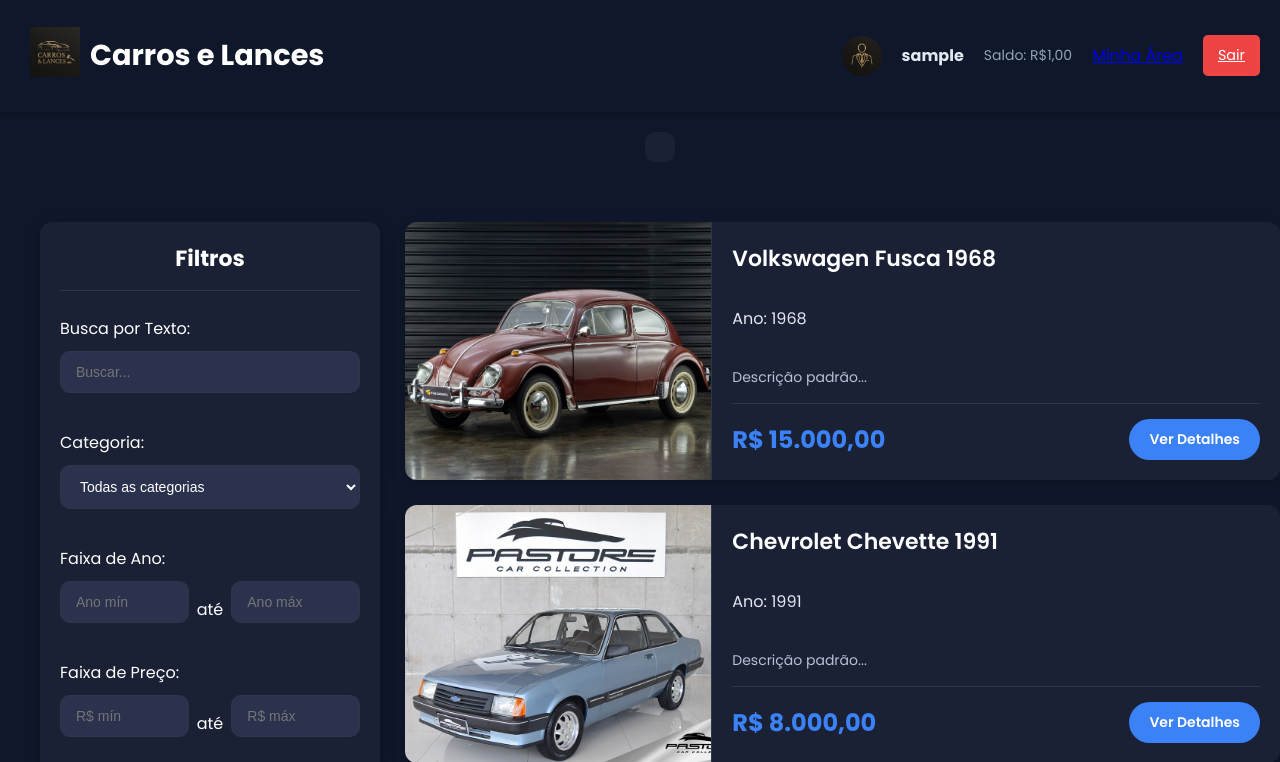
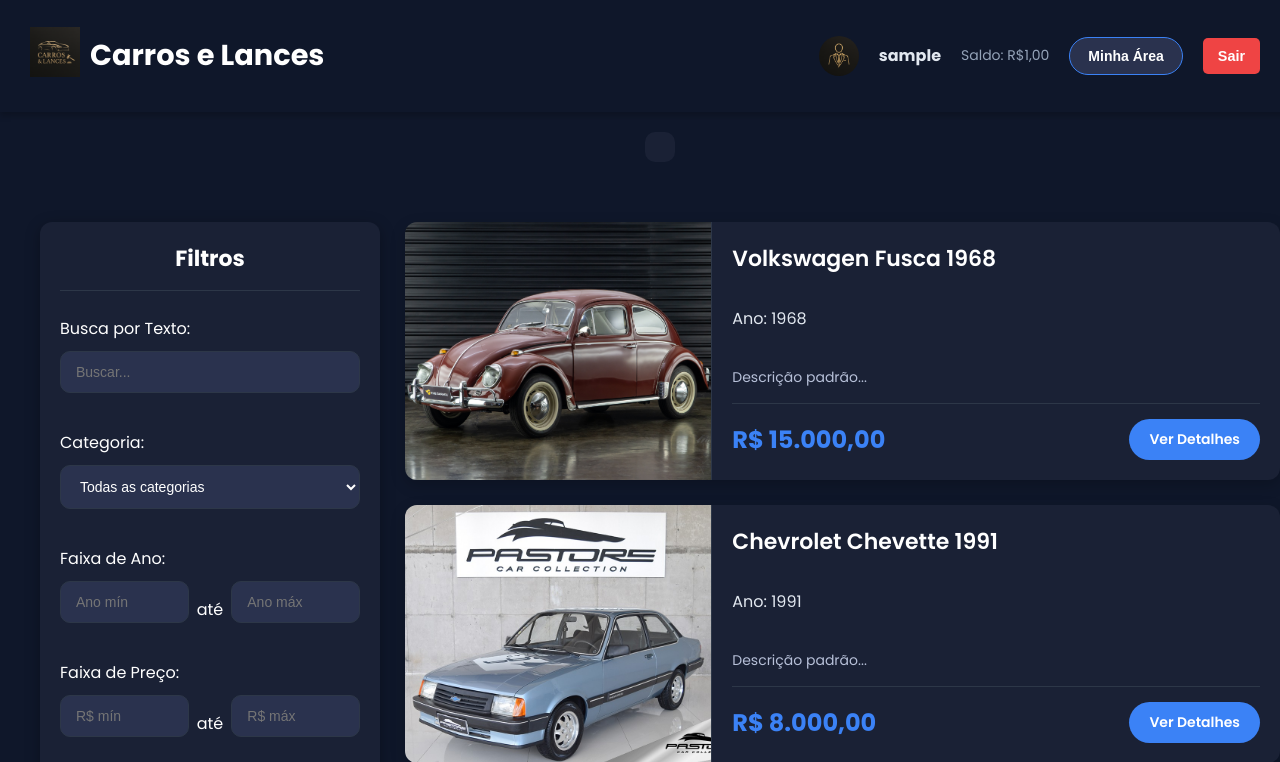
Before and after one commit to JoaoBird/PHPCars, a PHP site: page /index.php in a window 1280 px wide. Shown: the top 762 px of the page. Run offline with PHP 8.4, Linux system fonts and the light colour scheme; the visitor is signed in with stand-in values (Sample User, id 1); data that the repository does not hold is empty.

Commit message:
melhorias do header, nos links agr botoes

```diff
--- a/css/styleindex.css
+++ b/css/styleindex.css
@@ -698,3 +698,64 @@ footer {
         width: 60px;
     }
 }
+
+/* Estilos comuns para botões e links que parecem botões */
+.btn, .login-btn, .logout-btn {
+    padding: 10px 18px;
+    font-size: 14px;
+    border: none;
+    border-radius: 25px;
+    cursor: pointer;
+    font-weight: 600;
+    transition: all 0.3s ease;
+    text-decoration: none;
+    display: inline-block;
+    text-align: center;
+}
+
+/* Botão de Minha Área */
+.btn {
+    background-color: #2a324e;
+    color: #fff;
+    border: 1px solid #3b82f6;
+}
+
+.btn:hover {
+    background-color: #1e293b;
+    border-color: #60a5fa;
+    transform: translateY(-2px);
+}
+
+.btn:active {
+    transform: translateY(1px);
+}
+
+/* Botão de Login */
+.login-btn {
+    background-color: #3b82f6;
+    color: #fff;
+}
+
+.login-btn:hover {
+    background-color: #2563eb;
+    transform: translateY(-2px);
+}
+
+.login-btn:active {
+    transform: translateY(1px);
+}
+
+/* Botão de Logout */
+.logout-btn {
+    background-color: #ef4444;
+    color: #fff;
+}
+
+.logout-btn:hover {
+    background-color: #dc2626;
+    transform: translateY(-2px);
+}
+
+.logout-btn:active {
+    transform: translateY(1px);
+}
--- a/header.php
+++ b/header.php
@@ -36,16 +36,16 @@ $e_pagina_protegido = ($pagina_atual == 'protegido.php');
         <img id="profile-pic" src="img/avatar-user.png" alt="Avatar do Usuário" />
         <span id="user-name"><?php echo htmlspecialchars($_SESSION['username']); ?></span>
         <span id="user-saldo">Saldo: R$<?php echo number_format($_SESSION['saldo'], 2, ',', '.'); ?></span>
-        <?php if(!$e_pagina_protegido): ?>
-        <a href="protegido.php" class="btn">Minha Área</a>
+          <?php if(!$e_pagina_protegido): ?>
+          <button type="button" class="btn" onclick="window.location.href='protegido.php'">Minha Área</button>
         <?php endif; ?>
-        <a href="logout.php" class="logout-btn">Sair</a>
-      <?php else: ?>
-        <span id="user-name">Visitante</span>
-        <?php if(!$e_pagina_login): ?>
-        <a href="login.php" class="login-btn">Entrar</a>
+        <button type="button" class="logout-btn" onclick="window.location.href='logout.php'">Sair</button>
+        <?php else: ?>
+          <span id="user-name">Visitante</span>
+          <?php if(!$e_pagina_login): ?>
+            <button type="button" class="login-btn" onclick="window.location.href='login.php'">Entrar</button>
+          <?php endif; ?>
         <?php endif; ?>
-      <?php endif; ?>
     </div>
 
   </header>
```
